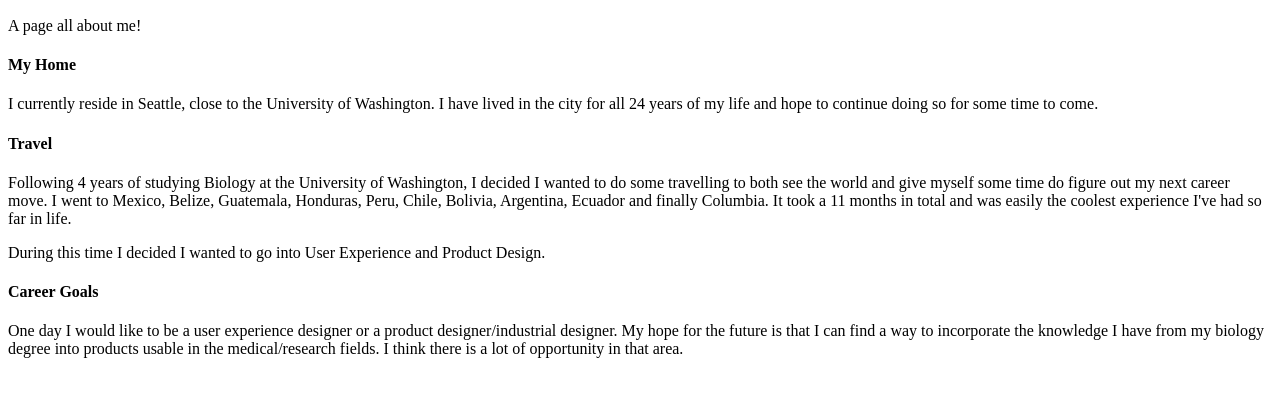
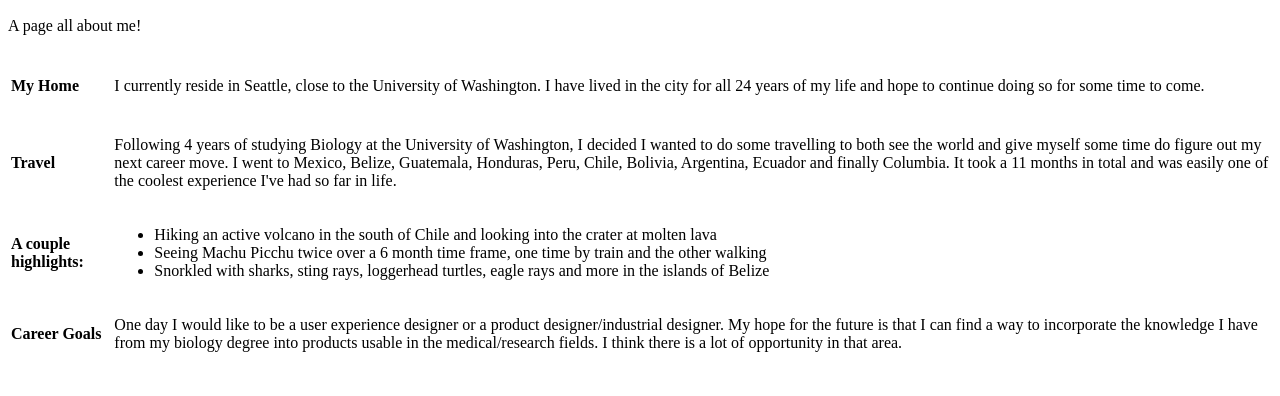
Before and after one commit to ajeszeck/semantic_tags, a plain HTML site: page index.html in a window 1280 px wide. Shown: the part 50-446 px from the top of the page. Drawn offline with Linux system fonts and the light colour scheme.

Commit message:
adds table structure

```diff
--- a/index.html
+++ b/index.html
@@ -5,35 +5,64 @@
     <title>Anna Jeszeck</title>
   </head>
   <body>
+    <table>
+      <tr>
       <article>
       <header>
         <h1>Anna Jeszeck</h1>
         <p>A page all about me!</p>
       </header>
-    <section>
+    </tr>
+      <tr>
+        <td>
           <h4>My Home</h4>
+        </td>
+        <td>
           <p>I currently reside in Seattle, close to the University of Washington.
             I have lived in the city for all 24 years of my life and hope to continue
             doing so for some time to come.</p>
-    </section>
-    <section>
+        </td>
+      </tr>
+      <tr>
+        <td>
           <h4>Travel</h4>
+        </td>
+        <td>
           <p>Following 4 years of studying Biology at the University of Washington,
             I decided I wanted to do some travelling to both see the world and give
             myself some time do figure out my next career move. I went to Mexico,
             Belize, Guatemala, Honduras, Peru, Chile, Bolivia, Argentina, Ecuador
-      and finally Columbia. It took a 11 months in total and was easily the
-      coolest experience I've had so far in life.</p>
-      <aside>During this time I decided I wanted to go into User Experience
-        and Product Design.</aside>
-    </section>
-    <section>
+            and finally Columbia. It took a 11 months in total and was easily one of
+            the coolest experience I've had so far in life.</p>
+        </td>
+      </tr>
+      <tr>
+        <td>
+          <p><strong>A couple highlights:</strong></p>
+        </td>
+        <td>
+          <ul>
+            <li>Hiking an active volcano in the south of Chile and looking into the
+                  crater at molten lava</li>
+            <li>Seeing Machu Picchu twice over a 6 month time frame, one time by train
+                  and the other walking</li>
+            <li>Snorkled with sharks, sting rays, loggerhead turtles, eagle rays and more
+                  in the islands of Belize</li>
+          </ul>
+        </td>
+      </tr>
+      <tr>
+          <td>
             <h4>Career Goals</h4>
+          </td>
+          <td>
             <p>One day I would like to be a user experience designer or a product
               designer/industrial designer. My hope for the future is that I can find
               a way to incorporate the knowledge I have from my biology degree into
               products usable in the medical/research fields. I think there is a lot
               of opportunity in that area.</p>
-    </section>
+          </td>
+      </tr>
+  </table>
   </body>
 </html>
```
Lines whose indentation alone changed are shown as unchanged.
